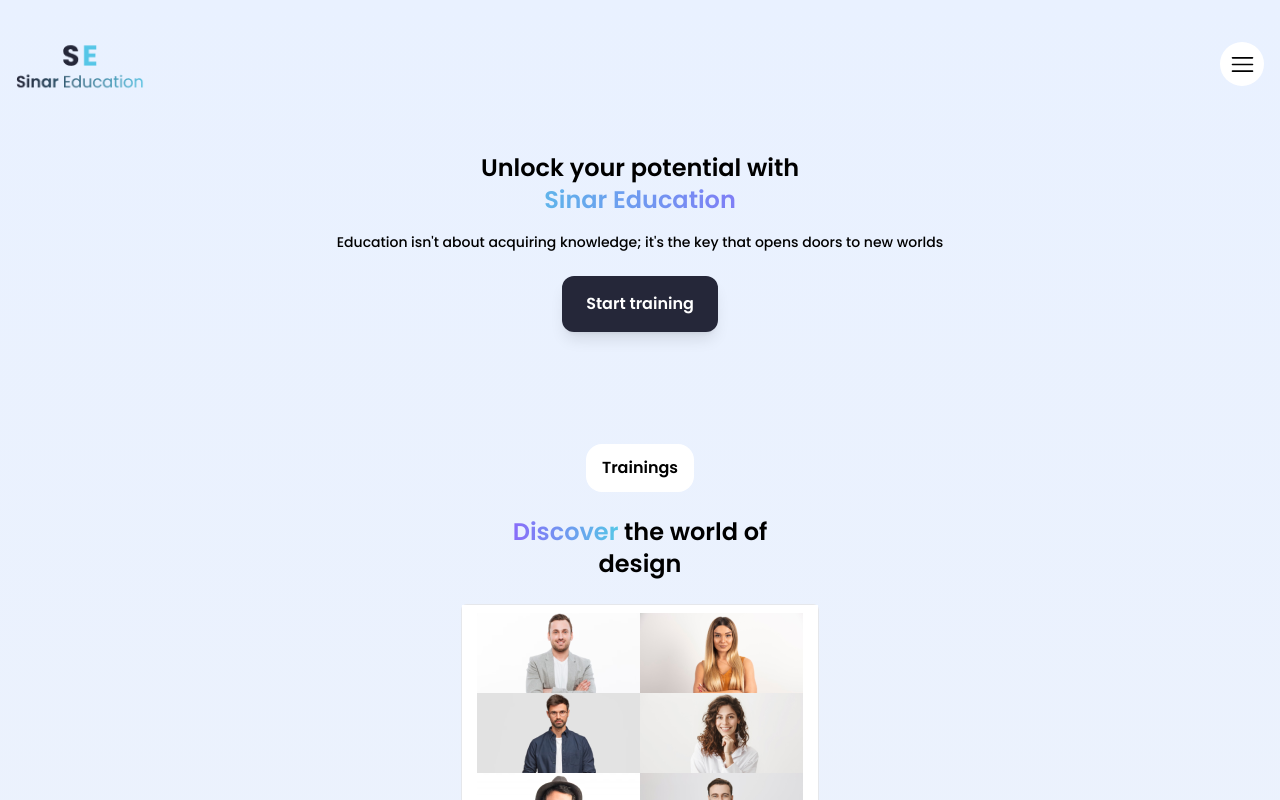
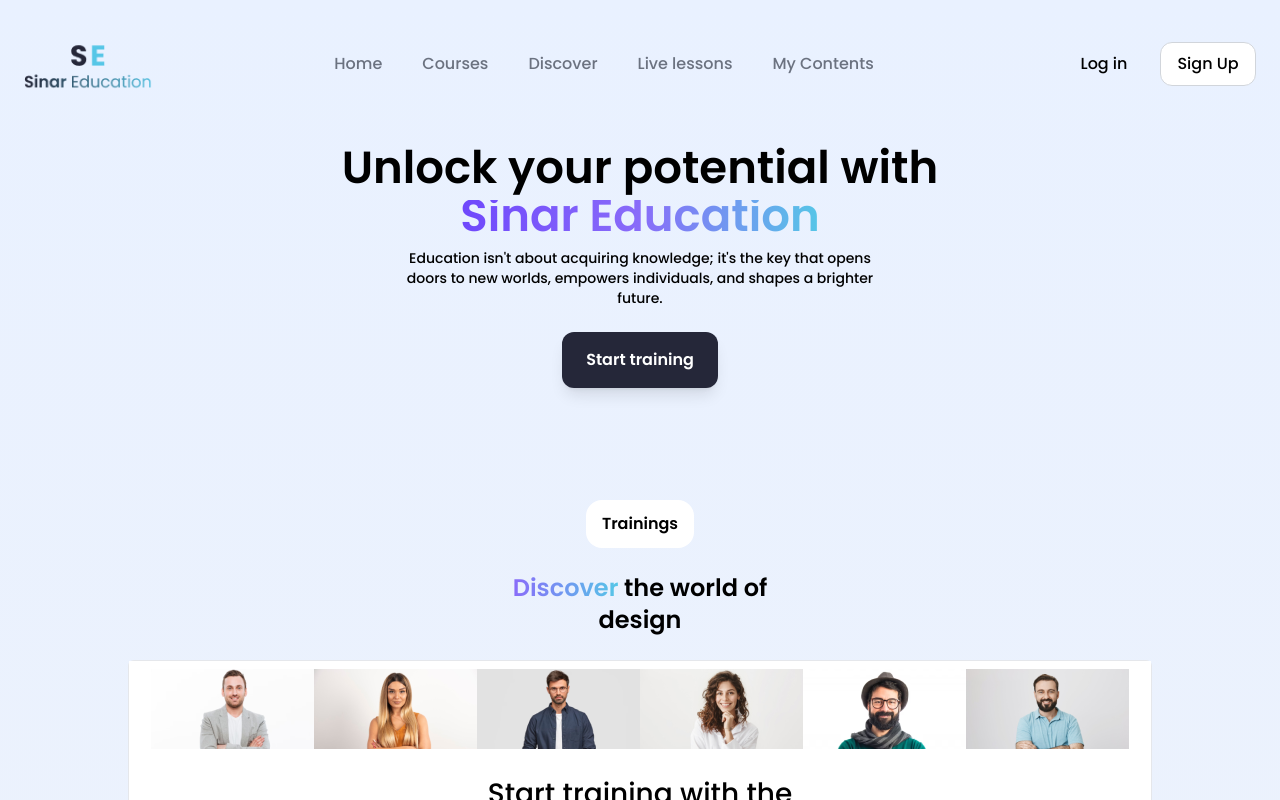
Before and after one commit to Deyjuwon/Sinar, a React (Vite) app: page / in a window 1280 px wide. Shown: the top 800 px of the page. Built offline with nearby package versions, Linux system fonts and the light colour scheme.

Commit message:
header respomsiveness

```diff
--- a/src/Components/CoursesPayment.jsx
+++ b/src/Components/CoursesPayment.jsx
@@ -27,9 +27,9 @@
           <p className='text-22 text-btnBlue '>Payment Details</p>
           <p className='text-gray-600 pb-6 text-sm '>Complete Your Purchase By Providing Your Payment Details.</p>
           <div className='flex justify-between'>
-            <img src={master} alt="" />
-            <img src={visa} alt="" />
-            <img src={paypal} alt="" />
+            <img src={master} alt="" className='w-111 h-69' />
+            <img src={visa} alt="" className='w-111 h-69'  />
+            <img src={paypal} alt="" className='w-111 h-69' />
           </div>
           <div>
           <form action="" className='flex flex-col '>
--- a/src/Components/Header.jsx
+++ b/src/Components/Header.jsx
@@ -17,25 +17,30 @@
     ];
 
   return (
-    <header className='w-full  h-32  flex items-center justify-between p-4'>
+    <header className='w-full  h-32  flex items-center justify-between p-6'>
         <div>
             <img src={logo} alt="" className='h-16 w-32 object-contain ' />
         </div>
         <div>
-            <ul className='hidden'>
+            <ul className='hidden md:flex text-16 font-medium items-center gap-10 text-gray-500  cursor-pointer'>
                 {navItems.map((item, index) => (
                         <NavLink key={index} to={item.to}>
-                        <li>{item.label}</li>
+                        <li className='hover:text-black'>{item.label}</li>
                         </NavLink>
                     ))}
             </ul>
 
         </div>
-        {isOpened ? <div className='bg-white rounded-full flex items-center justify-center h-11 w-11'><IoMdClose className='' size={25} onClick={() => setIsOpened(!isOpened)} /></div> : <div className='bg-white rounded-full flex items-center justify-center h-11 w-11'><RxHamburgerMenu className='' size={25} onClick={() => setIsOpened(!isOpened)} /></div>}
-        <div className='hidden'>
-            <button>Login</button>
-            <button>Sign Up</button>
+        <div className='flex items-center gap-8'>
+            <div className='hidden md:flex items-center gap-2'>
+                <button className='w-24 h-11 bg-transparent rounded-xl font-medium cursor-pointer'>Log in</button>
+                <button className='w-24 h-11 bg-white rounded-xl font-medium border border-gray-300 cursor-pointer'>Sign Up</button>
+            </div>
+
+            {isOpened ? <div className='bg-white rounded-full flex items-center justify-center h-11 w-11 md:hidden'><IoMdClose className='' size={25} onClick={() => setIsOpened(!isOpened)} /></div> : <div className='bg-white rounded-full flex items-center justify-center h-11 w-11 md:hidden'><RxHamburgerMenu className='' size={25} onClick={() => setIsOpened(!isOpened)} /></div>}
         </div>
+
+
     </header>
   )
 }
--- a/src/Components/Hero.jsx
+++ b/src/Components/Hero.jsx
@@ -4,8 +4,11 @@
 const Hero = () => {
   return (
     <section className='flex justify-center items-center flex-col px-6 pt-6'>
-        <h1 className='font-semibold text-2xl pb-4'>Unlock your potential with <br /><span className='flex items-center justify-center bg-gradient-to-r from-sinarblue to-sinarpurple text-transparent bg-clip-text'>Sinar Education</span></h1>
-        <p className='font-medium text-sm pb-6 text-center'>Education isn't about acquiring knowledge; it's the key that opens doors to new worlds</p>
+        <p className='font-semibold text-2xl pb-4 flex flex-col items-center justify-center  md:text-45 md:gap-4'>
+          <span>Unlock your potential with</span>
+          <span className=' bg-gradient-to-r from-sinarblue2 via-sinarpurple to-sinarblue text-transparent bg-clip-text  md:text-45'>Sinar Education</span>
+        </p>
+        <p className='font-medium text-xs pb-6 text-center md:text-sm md:w-2/5'>Education isn't about acquiring knowledge; it's the key that opens doors to new worlds, empowers individuals, and shapes a brighter future.</p>
         <Button name='Start training' />
     </section>
   )
--- a/src/Components/StartTraining.jsx
+++ b/src/Components/StartTraining.jsx
@@ -9,25 +9,25 @@
 
 const StartTraining = () => {
   return (
-    <div className='bg-white  w-358 h-498  flex flex-col m-auto rounded-md text-center border '>
+    <div className='bg-white  w-358 h-498  flex flex-col m-auto rounded-md text-center border md:w-4/5'>
       <ul className='flex flex-wrap justify-center items-center bg-white pt-2'>
         <li>
-          <img src={rec45} alt="Rectangle 45" />
+          <img src={rec45} alt="Rectangle 45" className='' />
         </li>
         <li>
-          <img src={rec46} alt="Rectangle 46" />
+          <img src={rec46} alt="Rectangle 46" className='' />
         </li>
         <li>
-          <img src={rec43} alt="Rectangle 43" />
+          <img src={rec43} alt="Rectangle 43" className='' />
         </li>
         <li>
-          <img src={rec47} alt="Rectangle 47" />
+          <img src={rec47} alt="Rectangle 47" className='' />
         </li>
         <li>
-          <img src={rec48} alt="Rectangle 48" />
+          <img src={rec48} alt="Rectangle 48" className='' />
         </li>
         <li>
-          <img src={rec44} alt="Rectangle 44" />
+          <img src={rec44} alt="Rectangle 44" className='' />
         </li>
       </ul>
 
--- a/tailwind.config.js
+++ b/tailwind.config.js
@@ -10,6 +10,7 @@
         'dirty-white': '#F5F5F5',
         'sinarpurple': '#896CF9',
         'sinarblue': '#56C6E7',
+        'sinarblue2': '#6F48FC',
         'bg2': '#F5F5F5',
         'bgstart': '#F5EEFF',
         'bgend': '#DCF5FF',
@@ -32,7 +33,9 @@
         '32': '32px',
         '11': '11px',
         '22': '22px',
-        '6': '6px'
+        '6': '6px',
+        '45': '45px',
+        '16': '16px',
       },
       width: {
         '358': '358px',
@@ -41,6 +44,8 @@
         '390': '390px',
         '213': '213px',
         '358': '358px',
+        '111': '111px',
+
 
       },
       height: {
@@ -48,6 +53,7 @@
         '379': '379px',
         '362': '362px',
         '284': '284px',
+        '69': '69px',
 
       }
     },
```
